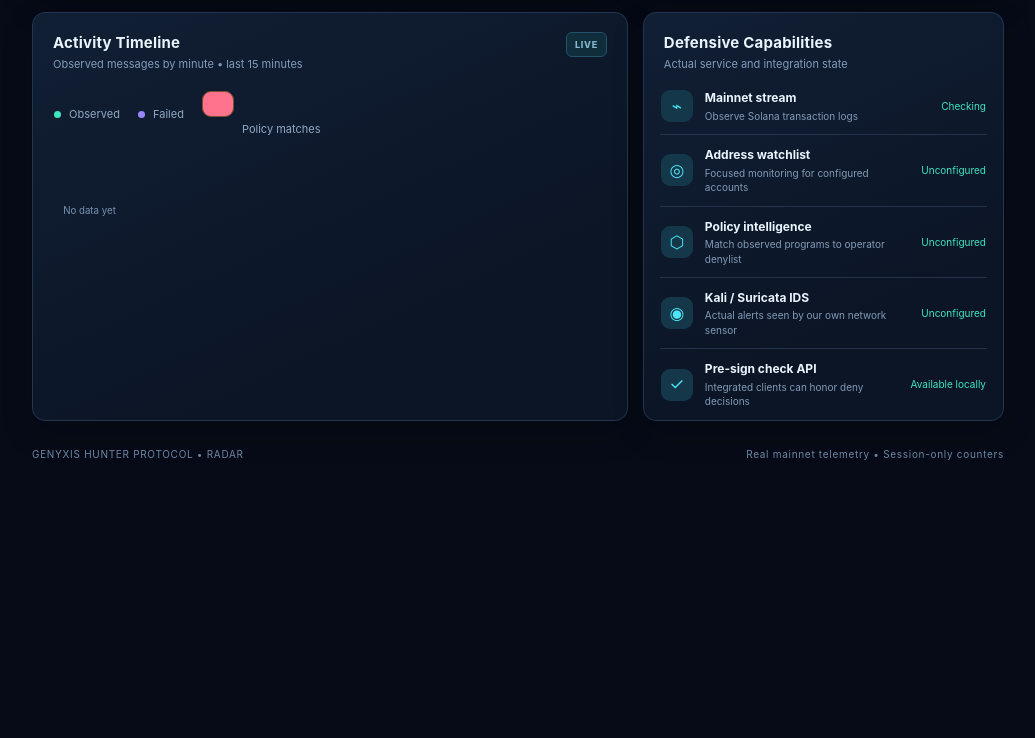
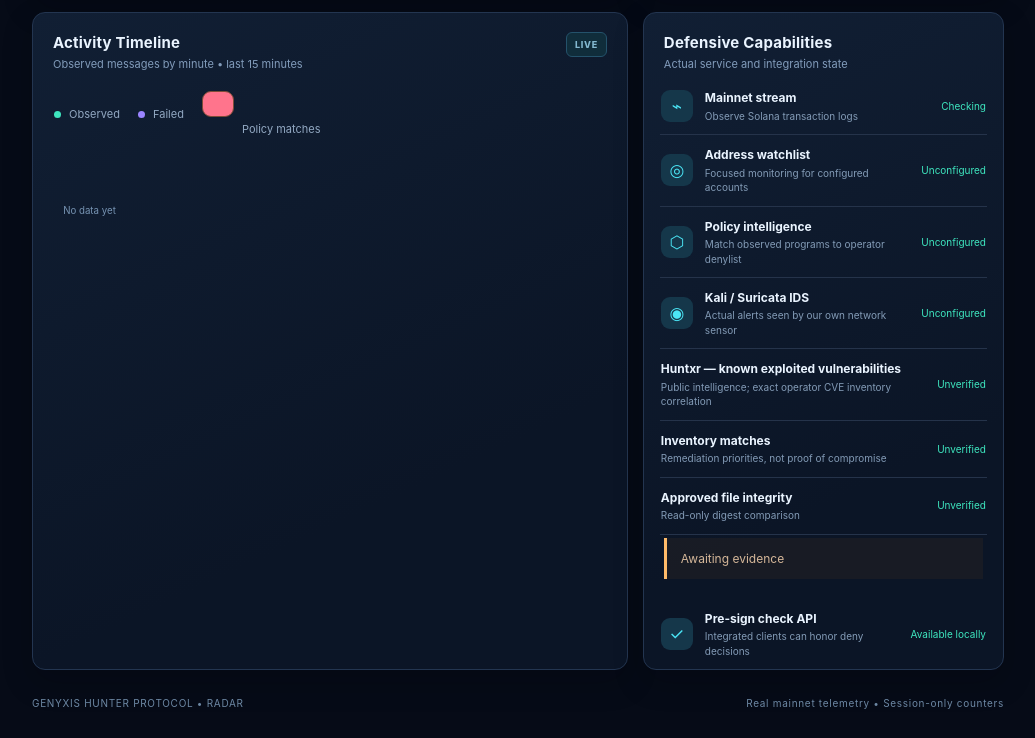
Before and after one commit to Sons-of-Night/Genyxis-Hunter-Protocol, a website: page radar/public/index.html in a window 1280 px wide. Shown: the part 903-1641 px from the top of the page, without its empty margins (245-1280 px from the left). Before the commit the page ends 1391 px from the top, so only its background shows below. Drawn offline with Linux system fonts and the light colour scheme; no server answers.

Commit message:
Huntxr: integrate hunting evidence into existing runtime and operator telemetry

```diff
--- a/radar/public/index.html
+++ b/radar/public/index.html
@@ -33,7 +33,7 @@
       <div class="top-status"><span class="mainnet">● SOLANA MAINNET</span><span id="rpcStatus">RPC checking…</span><span id="liveStatus" class="status muted">Connecting</span></div>
     </header>
     <div class="content">
-      <div class="heading"><div><p class="eyebrow">LIVE SOLANA SECURITY INTELLIGENCE</p><h1 id="pageTitle">Hunter Radar <span>Overview</span></h1><p class="sub">Real on-chain observations, configured risk signals, and pre-sign policy decisions.</p></div><div class="heading-actions"><span class="label-info" id="lastReceived">No events received</span><button id="pauseButton" class="outline">Pause view</button></div></div>
+      <div class="heading"><div><p class="eyebrow">LIVE SOLANA SECURITY INTELLIGENCE</p><h1 id="pageTitle">Huntxr <span>Overview</span></h1><p class="sub">Real on-chain observations, configured risk signals, and pre-sign policy decisions.</p></div><div class="heading-actions"><span class="label-info" id="lastReceived">No events received</span><button id="pauseButton" class="outline">Pause view</button></div></div>
       <div id="warning" class="warning" hidden></div>
 
       <section id="page-overview" class="page visible" aria-label="Overview">
@@ -66,6 +66,9 @@
             <div class="service-row"><span class="service-ico">◎</span><div><b>Address watchlist</b><small>Focused monitoring for configured accounts</small></div><span id="sWatch">Unconfigured</span></div>
             <div class="service-row"><span class="service-ico">⬡</span><div><b>Policy intelligence</b><small>Match observed programs to operator denylist</small></div><span id="sPolicy">Unconfigured</span></div>
             <div class="service-row"><span class="service-ico">◉</span><div><b>Kali / Suricata IDS</b><small>Actual alerts seen by our own network sensor</small></div><span id="sKali">Unconfigured</span></div>
+<div class="service-row"><div><b>Huntxr — known exploited vulnerabilities</b><small>Public intelligence; exact operator CVE inventory correlation</small></div><span id="huntFeed">Unverified</span></div>
+<div class="service-row"><div><b>Inventory matches</b><small>Remediation priorities, not proof of compromise</small></div><span id="huntMatches">Unverified</span></div>
+<div class="service-row"><div><b>Approved file integrity</b><small>Read-only digest comparison</small></div><span id="huntIntegrity">Unverified</span></div><div id="huntResults" class="caution">Awaiting evidence</div>
             <div class="service-row"><span class="service-ico">✓</span><div><b>Pre-sign check API</b><small>Integrated clients can honor deny decisions</small></div><span id="sAssessment">Available locally</span></div>
           </section>
         </div>
```
